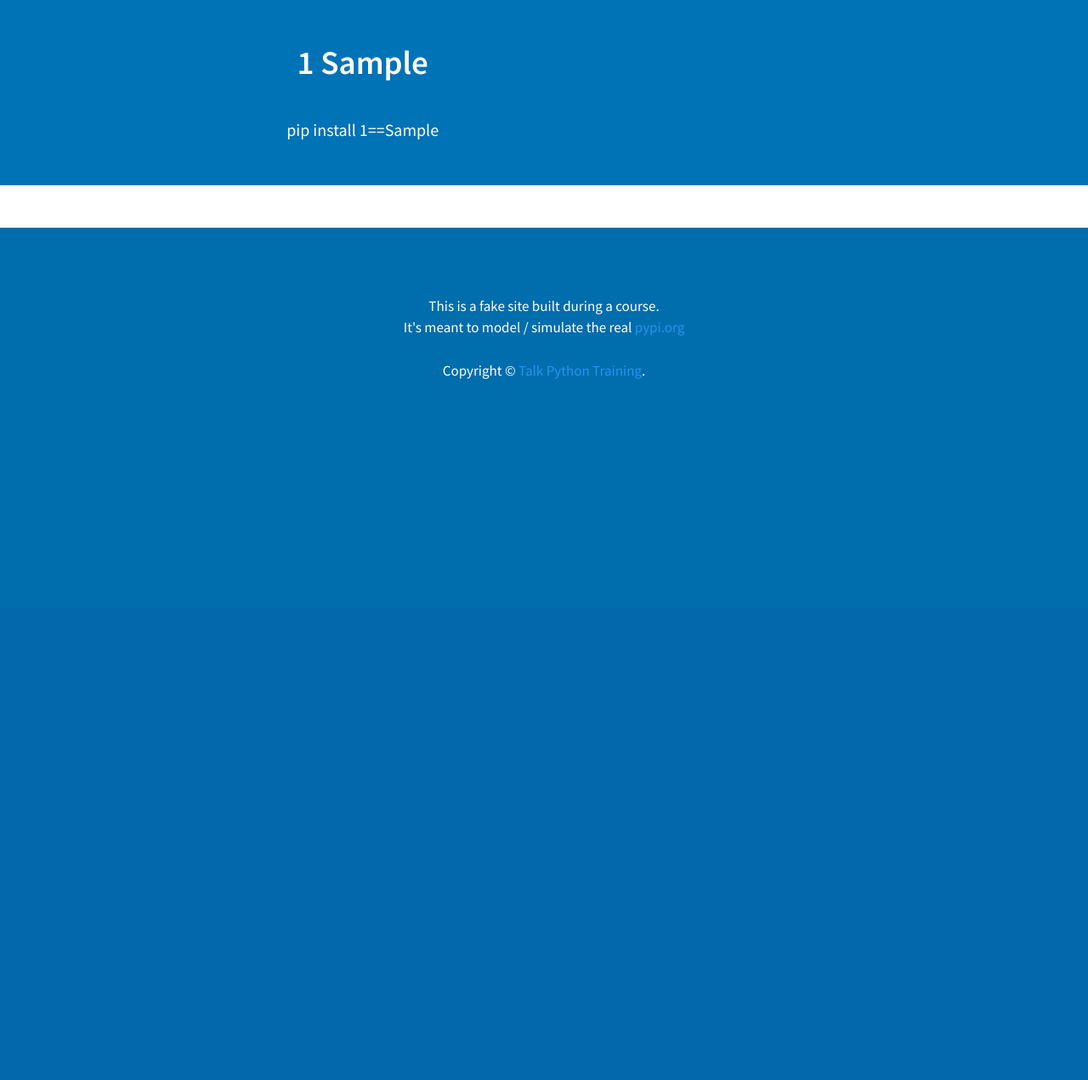
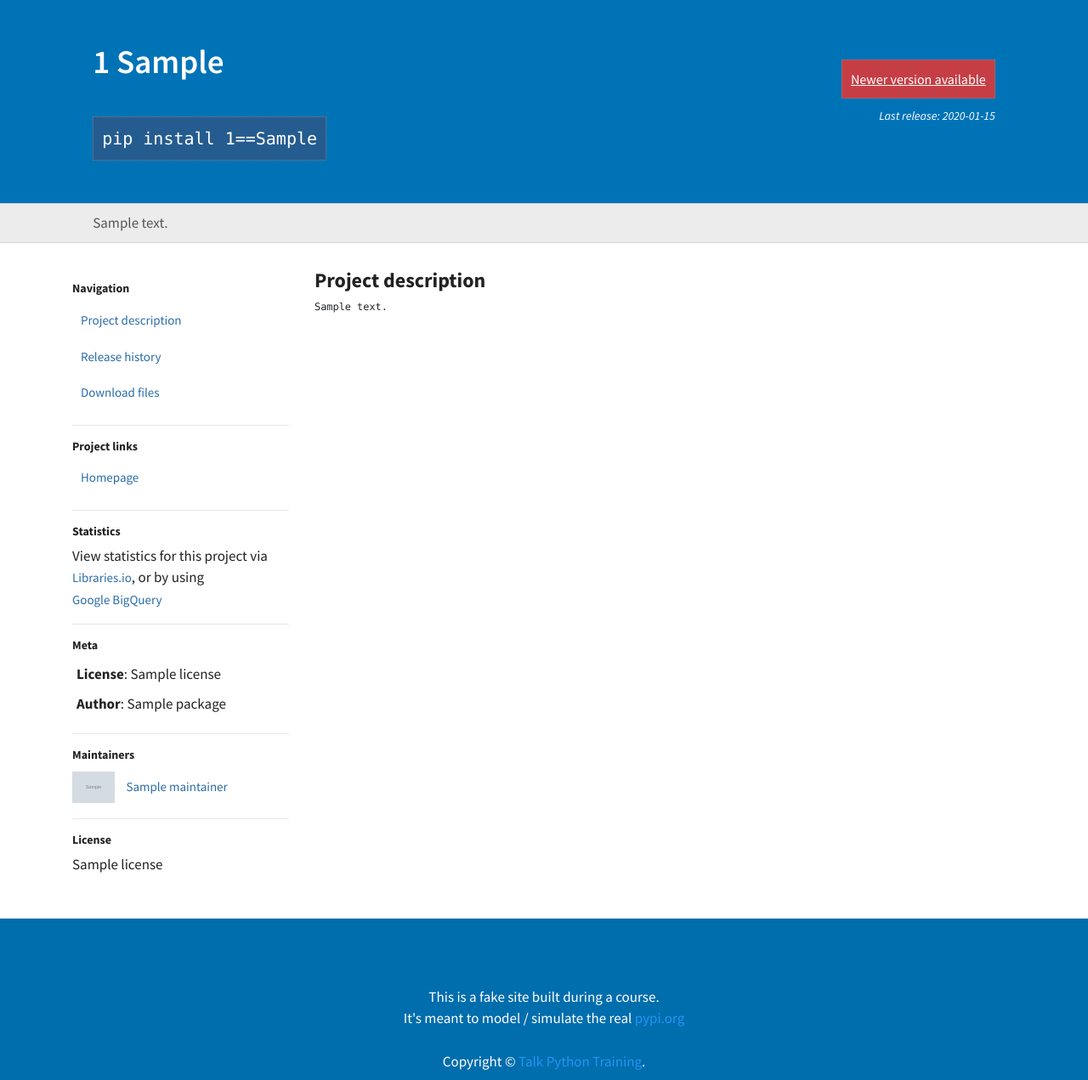
Before and after one commit to theVidVid/pypi_clone, a Flask app: template pypi_org/templates/packages/details.html in a window 1280 px wide. Shown: the part 85-1356 px from the top of the page at 85% size. Before the commit the page ends 531 px from the top, so only its background shows below. Run offline with Flask 2, Linux system fonts and the light colour scheme; the template is opened without the code that fills it: most values are stand-ins (such as "Sample title", 1, 10 or a date in 2020); grey boxes marked "Sample" are stand-in pictures; some libraries are stand-ins or nearby versions.

Commit message:
Added package.css stylsheet, revised details.html template page, reformatted package_service module.

```diff
--- a/pypi_org/static/css/package.css
+++ b/pypi_org/static/css/package.css
@@ -0,0 +1,117 @@
+.details .pypi-stats {
+    text-align: left;
+    color: #555;
+}
+
+.details.content .hero,
+.details.content .sub-hero,
+.details.content .hero h1 {
+    text-align: left;
+}
+
+.content .sub-hero {
+    font-family: Consolas, "andale mono", "lucida console", monospace;
+    padding: 10px;
+    background-color: #255c8f;
+    border: 1px dotted gray;
+    font-size: 20px;
+    font-weight: 300;
+    display: inline-block;
+}
+
+
+.active-release {
+    margin-top: 20px;
+    text-align: right;
+}
+
+.go-latest-button, .go-older-button {
+    padding: 10px;
+    border: 1px dotted gray;
+    font-size: 16px;
+    font-weight: 300;
+    display: inline-block;
+}
+
+.go-latest-button {
+    background-color: #3a7d32;
+}
+
+.go-older-button {
+    background-color: #c63e45;
+}
+
+.latest-release-date {
+    margin-top: 10px;
+    font-size: 14px;
+    font-weight: normal;
+    font-style: italic;
+}
+
+.content.details .hero h1 {
+    max-width: none;
+    margin-left: 0px;
+    padding-left: 0px;
+    text-align: left;
+}
+
+h3 {
+    font-size: 14px;
+    font-weight: bold;
+}
+
+.nav-sidebar-section {
+    padding-top: 15px;
+}
+
+
+.nav-sidebar-section a {
+    display: block;
+    padding: 10px;
+    font-size: 15px;
+    color: #2b6ca8;
+}
+
+.nav-sidebar-section a.link-inline {
+    display: inline-block;
+    padding: 0;
+}
+
+.nav-sidebar-section .meta-topic {
+    padding: 5px;
+}
+
+.nav-sidebar-section .meta-topic span {
+    font-weight: bold;
+}
+
+.maintainer img {
+    width: 50px;
+}
+
+.maintainer a {
+    display: inline-block;
+}
+
+.release-entry {
+    border: 1px dotted gray;
+    margin: 10px;
+    padding: 10px;
+    font-size: 16px;
+}
+
+.release-entry a {
+    font-size: 20px;
+}
+
+.release-entry img {
+    padding-right: 10px;
+}
+
+.release-entry .when {
+    margin-left: 50px;
+}
+
+pre {
+    font-size: .7em;
+}
--- a/pypi_org/templates/packages/details.html
+++ b/pypi_org/templates/packages/details.html
@@ -1,23 +1,124 @@
 {% extends "shared/_layout.html" %}
 
 {% block additional_css %}
-  <link rel="stylesheet" href="/static/css/package.css">
-{% endblock %}
+    <link rel="stylesheet" href="/static/css/package.css"/>
+{%  endblock %}
 
 {% block main_content %}
+
   <div class="content details">
+
     <div class="hero">
+      <div class="row">
+        <div class="col-sm-1"></div>
+          <div class="col-sm-8">
+
+            <h1>{{ package.id }} {{ latest_version }}</h1>
+
+            <div class="install sub-hero">
+              pip install
+              {{ package.id }}{% if not is_latest %}<span>=={{ release_version }}</span>{% endif %}
+            </div>
+
+          </div>
+
+          <div class="col-sm-2 active-release">
+
+            {% if is_latest %}
+              <div class="go-latest-button">
+                Latest version
+              </div>
+            {% else %}
+              <div class="go-older-button">
+                <a href="/project/{{ package.id }}">
+                  Newer version available
+                </a>
+              </div>
+            {% endif %}
+
+            <div class="latest-release-date">
+
+              Last release:
+              {% if latest_release %}
+                <span>{{ latest_release.created_date.date().isoformat() }}</span>
+              {% endif %}
+
+            </div>
+          </div>
+        </div>
+    </div>
+
+    <div class="row pypi-stats">
       <div class="col-sm-1"></div>
-      <div class="col-sm-8">
-        <h1>
-          {{ package.id }} {{ latest_version }}
-        </h1>
+      <div class="col-sm-10">
+        {{ package.summary }}
+      </div>
+    </div>
 
-        <div class="install sub-hero">
-          pip install
-          {{ pacakge.id }}{% if not is_lastest %}<span>=={{ release_version }}</span>{% endif %}
-        </div>
+    <div class="project-list container">
+      <div class="row">
+        <div class="col-sm-3 nav-sidebar-section">
+          <h3>Navigation</h3>
+          <a href="/project/{{ package.id }}">
+            <i class="fa fa-align-left" aria-hidden="true"></i>
+            Project description
+          </a>
+          <a href="#">
+            <i class="fa fa-history" aria-hidden="true"></i>
+            Release history
+          </a>
+          <a href="#">
+            <i class="fa fa-download" aria-hidden="true"></i>
+            Download files
+          </a>
+          <hr>
+          <h3>Project links</h3>
+          <a href="{{ package.home_page }}">
+            <i class="fa fa-home" aria-hidden="true"></i>
+            Homepage
+          </a>
+          <hr>
+          <h3>Statistics</h3>
+
+          <p>View statistics for this project via
+            <a class="link-inline" href="https://libraries.io/pypi/{{ package.id }}">Libraries.io</a>, or by using
+            <a class="link-inline" href="https://packaging.python.org/guides/analyzing-pypi-package-downloads/">Google BigQuery</a>
+          </p>
+          <hr>
+          <h3>Meta</h3>
+          {% if package.license %}
+              <div class="meta-topic">
+                  <span>License</span>: {{ package.license }}
+              </div>
+          {% endif %}
+          {% if package.author_name %}
+              <div class="meta-topic">
+                  <span>Author</span>: {{ package.author_name }}
+              </div>
+          {% endif %}
+          <hr>
+
+
+          <h3>Maintainers</h3>
+          {% for m in maintainers %}
+              <div class="maintainer">
+                  <img src="{{ m.profile_image_url }}" alt="">
+                  <a href="#">{{ m.name }}</a>
+              </div>
+          {% endfor %}
+          <hr>
+          <h3>License</h3>
+          <div class="license">
+              {{ package.license }}
+          </div>
+          </div>
+          <div class="col-sm-7">
+              <h2>Project description</h2>
+              <pre>{{ package.description.strip() }}</pre>
+          </div>
+        <div class="col-sm-1"></div>
       </div>
     </div>
   </div>
+
 {% endblock %}
```
Also changed, not shown: pypi_org/services/package_service.py (+6 -5 lines).
